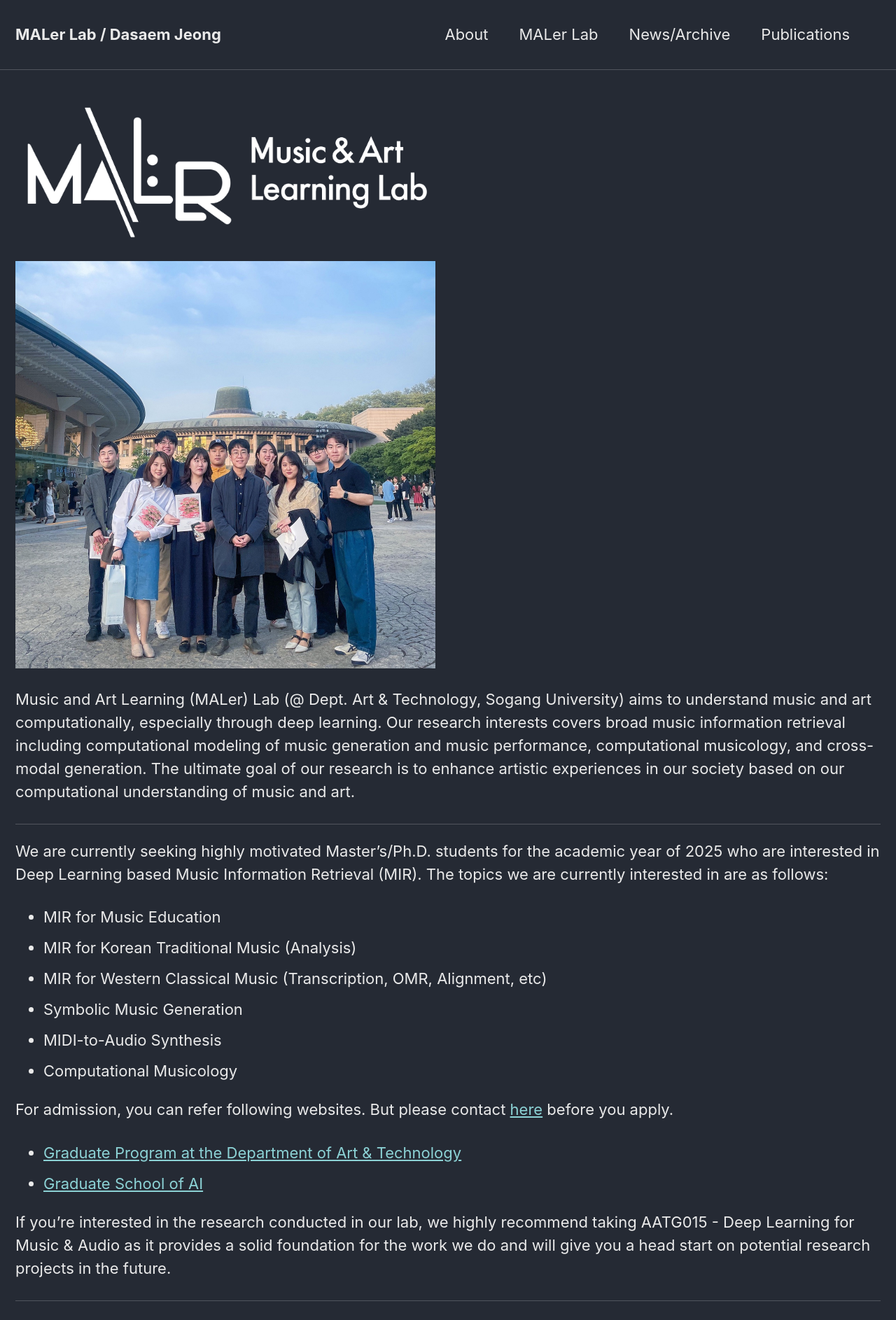
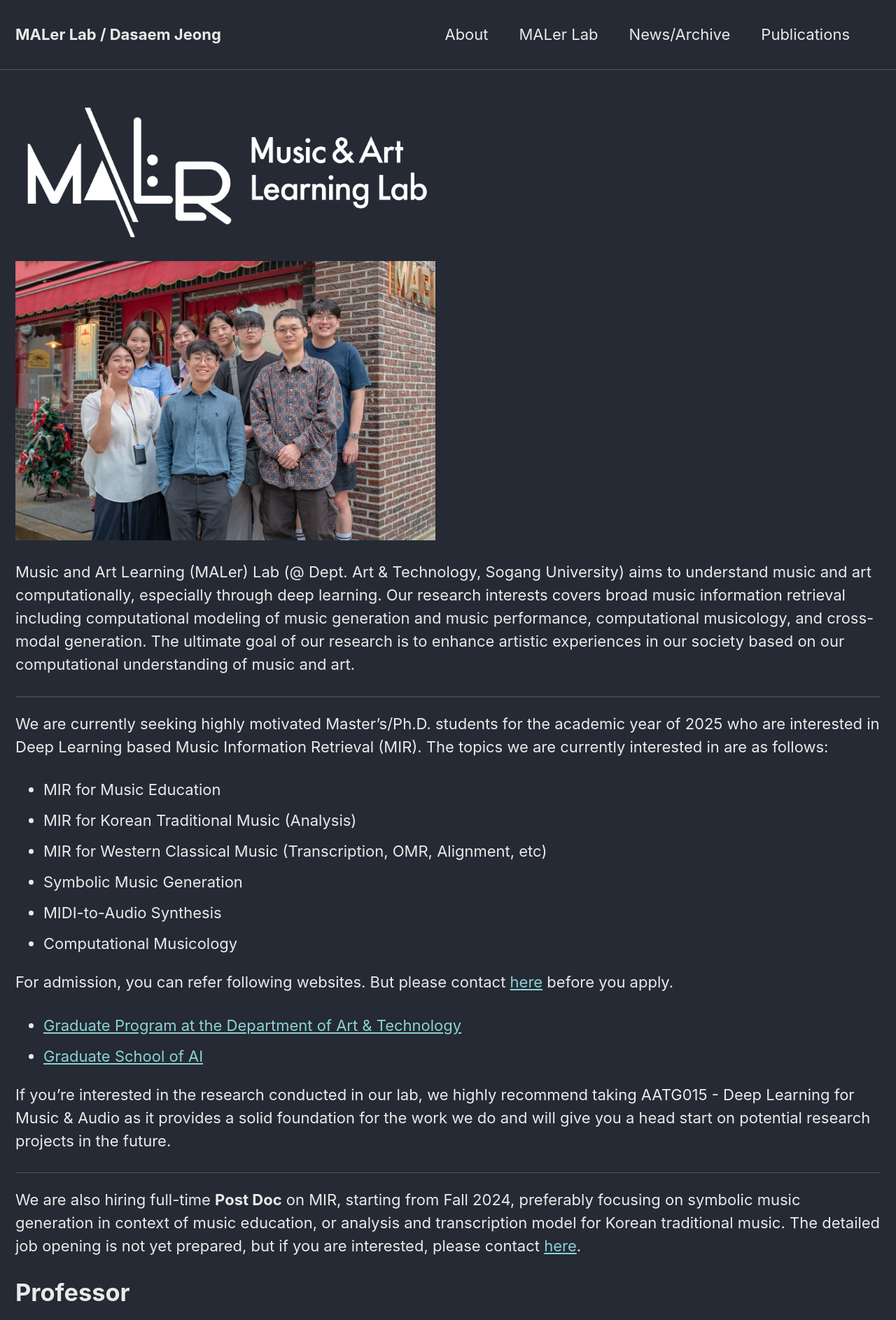
Before and after one commit to jdasam/jdasam.github.io, a Jekyll site: the page built from maler.md, in a window 1280 px wide. Shown: the top 1886 px of the page at 70% size. Built offline with Jekyll 4.4.1, drawn with Linux system fonts in a browser that asks for light colours.

Commit message:
update lab photo

```diff
--- a/maler.md
+++ b/maler.md
@@ -5,7 +5,7 @@
 ---
 [<img src="/assets/images/MALER_LOGO_TEXT_WHITE.png" width="600"/>](logo.png) <br />
 
-[<img src="/assets/images/sac.jpg" width="600"/>](image.png)
+[<img src="/assets/images/maler_240925.jpg" width="600"/>](image.png)
 
 
 Music and Art Learning (MALer) Lab (@ Dept. Art & Technology, Sogang University) aims to understand music and art computationally, especially through deep learning. Our research interests covers broad music information retrieval including computational modeling of music generation and music performance, computational musicology, and cross-modal generation. The ultimate goal of our research is to enhance artistic experiences in our society based on our computational understanding of music and art.
```
